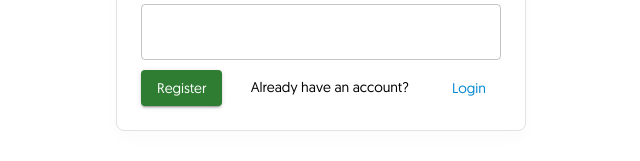
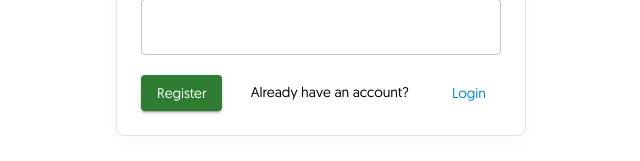
Before and after one commit to vasilis-lts/reservation-module-demo, a Next.js app: page /userform in a window 1280 px wide. Shown: the part 518-679 px from the top of the page, without its empty margins (319-959 px from the left). Built offline with nearby package versions, Linux system fonts and the light colour scheme.

Commit message:
minor css changes

```diff
--- a/styles/Userform.module.css
+++ b/styles/Userform.module.css
@@ -32,7 +32,7 @@
 .formActions{
   display: flex;
   align-items: center;
-  margin-top: 10px;
+  margin-top: 20px;
   justify-content: space-between;
 }
 .userformTitle{text-align: center;}
--- a/styles/globals.css
+++ b/styles/globals.css
@@ -91,6 +91,7 @@ button{text-transform: initial!important;}
 .phone-number-input label{display: none;}
 .phone-number-input .MuiInput-root{margin-top:0;}
 .phone-number-input{
-  padding: 16.5px 14px;
+  padding: 10px 14px;
   border: 1px solid rgba(0,0,0,0.23);
 }
+/* .MuiOutlinedInput-input{padding: 14px!important;} */
```
